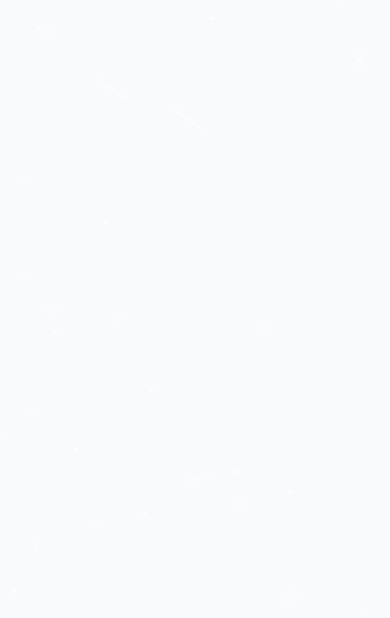
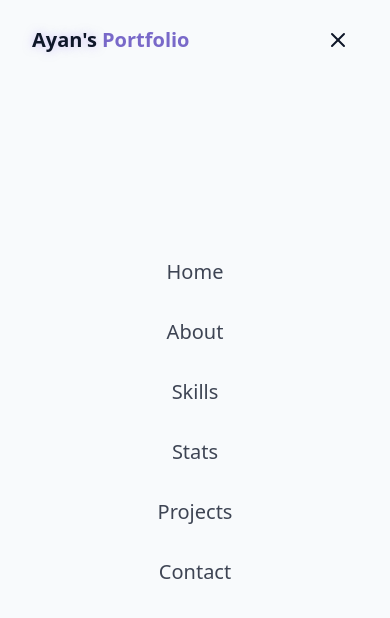
Before and after one commit to moonman369/Portfolio-2, a React (Vite) app: page / in a window 390 px wide. Shown: the top 618 px of the page. Built offline with nearby package versions, Linux system fonts and the light colour scheme.

Commit message:
feat: add Navbar component for site navigation

```diff
--- /dev/null
+++ b/src/components/Navbar.jsx
@@ -0,0 +1,98 @@
+import React, { useEffect, useState } from "react";
+import { cn } from "../lib/utils";
+import { Menu, X } from "lucide-react";
+
+const Navbar = () => {
+  const navItems = [
+    { name: "Home", href: "#hero" },
+    { name: "About", href: "#about" },
+    { name: "Skills", href: "#skills" },
+    { name: "Stats", href: "#stats" },
+    { name: "Projects", href: "#projects" },
+    { name: "Contact", href: "#contact" },
+  ];
+
+  const [isScrolled, setIsScrolled] = useState(false);
+  const [isMenuOpen, setIsMenuOpen] = useState(true);
+
+  useEffect(() => {
+    const handleScroll = () => {
+      setIsScrolled(window.scrollY > 10);
+    };
+
+    window.addEventListener("scroll", handleScroll);
+
+    return () => {
+      window.removeEventListener("scroll", handleScroll);
+    };
+  }, []);
+
+  return (
+    <nav
+      className={cn(
+        "fixed w-full z-40 transition-all duration-300",
+        isScrolled
+          ? "py-3 bg-background/80 backdrop-blur-md shadow-xs"
+          : "py-5",
+      )}
+    >
+      <div className="container flex items-center justify-between">
+        <a
+          href="#hero"
+          className="text-xl font-bold text-primary flex items-center"
+        >
+          <span className="relative z-10">
+            <span className="text-glow text-foreground">Ayan's </span>Portfolio
+          </span>
+        </a>
+
+        {/* desktop nav */}
+        <div className="hidden md:flex space-x-8">
+          {navItems.map((item, key) => (
+            <a
+              key={key}
+              href={item.href}
+              className="text-foreground/80 hover:text-primary transition-colors duration-300"
+            >
+              {item.name}
+            </a>
+          ))}
+        </div>
+
+        {/* mobile nav */}
+        <button
+          onClick={() => setIsMenuOpen((prev) => !prev)}
+          className="md:hidden text-foreground p-2 z-50"
+          aria-label={isMenuOpen ? "Close menu" : "Open menu"}
+        >
+          {isMenuOpen ? <X size={24} /> : <Menu size={24} />}
+        </button>
+
+        <div
+          className={cn(
+            "fixed inset-0 bg-background/95 backdrop-blur-md flex flex-col items-center",
+            "justify-center transition-all duration-300 md:hidden",
+            isMenuOpen
+              ? "opacity-100 pointer-events-auto"
+              : "opacity-0 pointer-events-none",
+          )}
+        >
+          <div className="flex flex-col space-y-8 text-xl">
+            {navItems.map((item, key) => (
+              <a
+                key={key}
+                href={item.href}
+                className="text-foreground/80 hover:text-primary transition-colors duration-300"
+                onClick={() => setIsMenuOpen(false)}
+              >
+                {item.name}
+              </a>
+            ))}
+          </div>
+        </div>
+      </div>
+    </nav>
+  );
+};
+
+export default Navbar;
--- a/src/pages/Home.jsx
+++ b/src/pages/Home.jsx
@@ -1,3 +1,4 @@
+import Navbar from "../components/Navbar";
 import StarBackground from "../components/StarBackground";
 import ThemeToggle from "../components/ThemeToggle";
 
@@ -11,6 +12,7 @@
       <StarBackground />
 
       {/* Navbar */}
+      <Navbar />
 
       {/* Main Content */}
 
```
